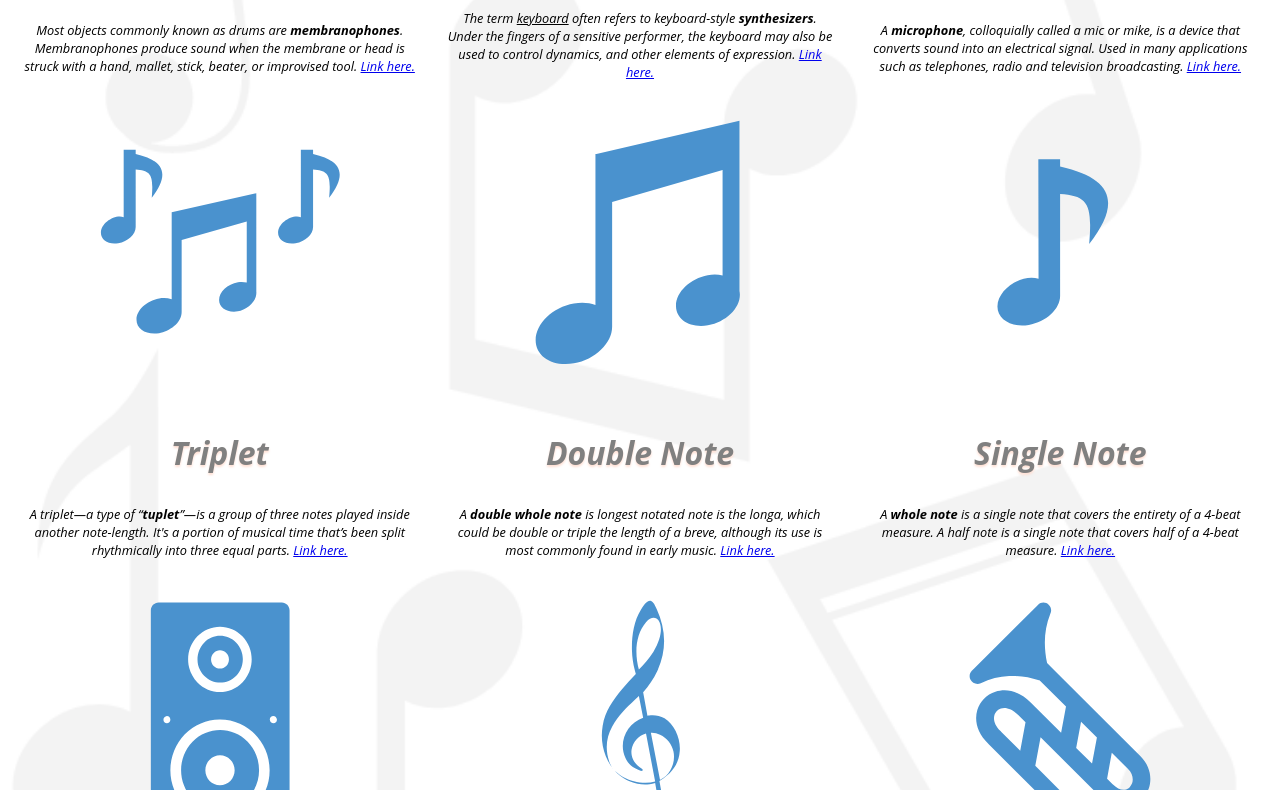
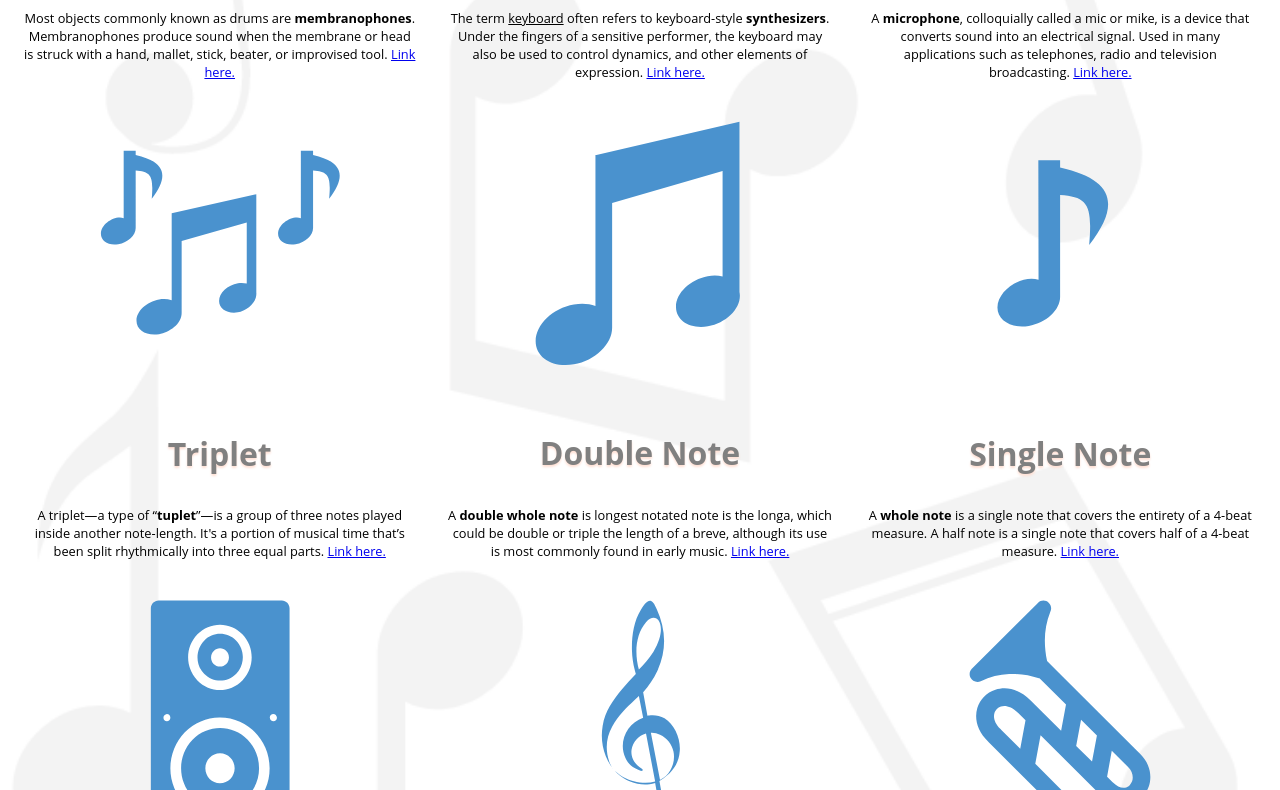
Before and after one commit to diannekarla/Dianne_T_SVGIcons, a plain HTML site: page index.html in a window 1280 px wide. Shown: the part 602-1392 px from the top of the page. Drawn offline with Linux system fonts and the light colour scheme.

Commit message:
updating css file

```diff
--- a/css/main.css
+++ b/css/main.css
@@ -20,7 +20,7 @@ body {
 
 p {
   text-align: center;
-  font-style: italic;
+  font-style:normal;
   font-size: .80em;
   margin: 1.2em;
 }
@@ -73,7 +73,7 @@ img {
 
 .icon-label {
   text-align: center;
-  font-style: italic;
+  font-style: normal;
   font-size: 2em;
   color: gray;
   filter: drop-shadow(0px 2px 1px #FFDFD3);
```
Also changed, not shown: 1 other file.
